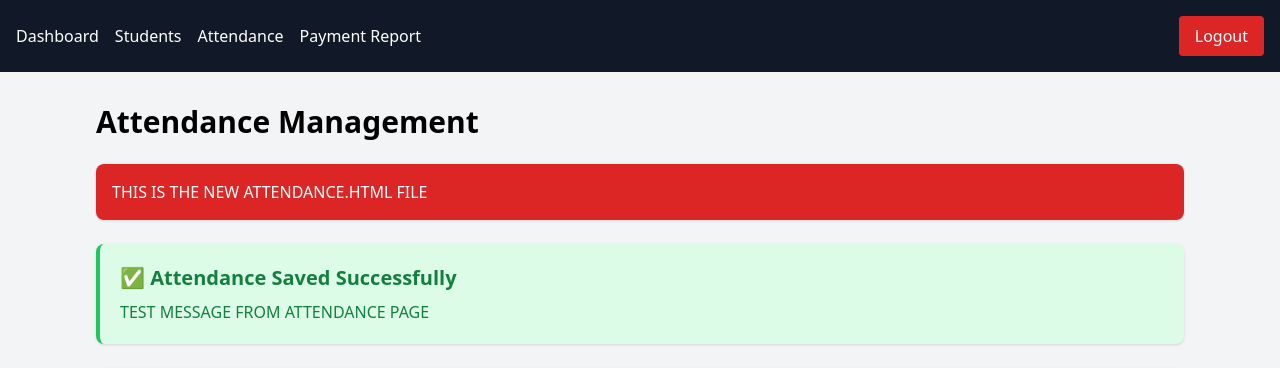
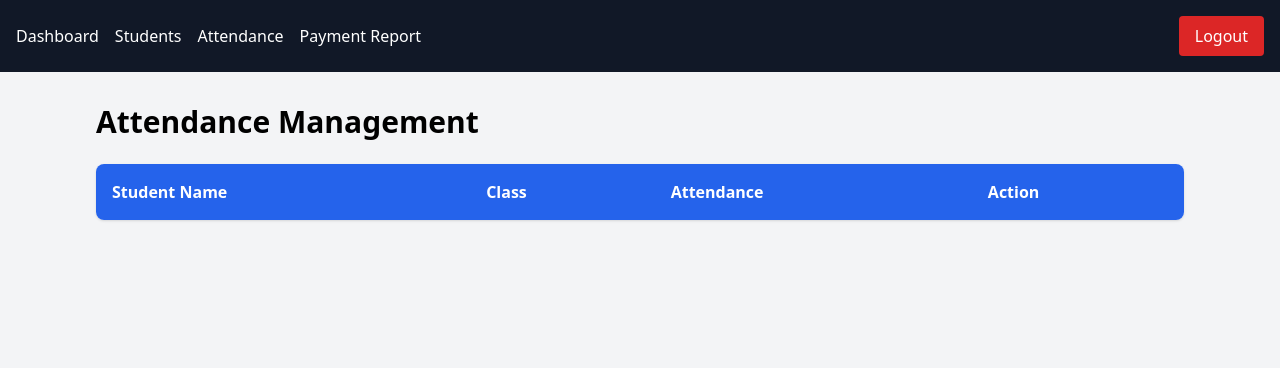
Before and after one commit to Soumodwip/tuition-management-system, a Flask app: page /attendance in a window 1280 px wide. Shown: the top 368 px of the page. Run offline with Flask 3, Linux system fonts and the light colour scheme; the visitor is signed in with stand-in values (Sample User, id 1); data that the repository does not hold is empty; some libraries are stand-ins or nearby versions.

Commit message:
fixed attendance route

```diff
--- a/app.py
+++ b/app.py
@@ -599,12 +599,16 @@ def attendance():
 
     students = cursor.fetchall()
 
+    success_message = session.pop(
+        "success_message",
+        None
+    )
+
     return render_template(
         "attendance.html",
         students=students,
-        success_message="TEST MESSAGE FROM ATTENDANCE PAGE"
+        success_message=success_message
     )
-
 # Mark Attendance
 from datetime import datetime
 
--- a/templates/attendance.html
+++ b/templates/attendance.html
@@ -37,10 +37,6 @@
         Attendance Management
     </h1>
 
-    <!-- DEBUG BOX -->
-    <div class="bg-red-600 text-white p-4 mb-6 rounded-lg shadow">
-        THIS IS THE NEW ATTENDANCE.HTML FILE
-    </div>
 
     <!-- SUCCESS MESSAGE -->
     {% if success_message %}
```
